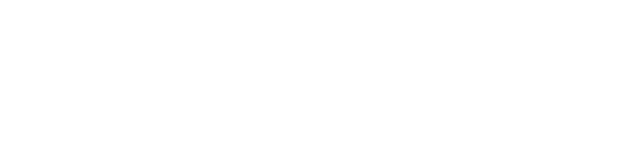
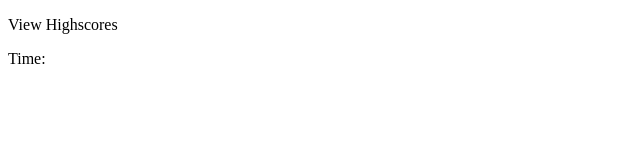
Before and after one commit to Owennewlove/git_html_css_javascript_timed_quiz, a plain HTML site: page index.html in a window 1280 px wide. Shown: the whole page, without its empty margins (0-640 px from the left). Drawn offline with Linux system fonts and the light colour scheme.

Commit message:
added a nav bar with two p defined with classes for highscore and the timer

```diff
--- a/index.html
+++ b/index.html
@@ -10,6 +10,10 @@
     <link rel="stylesheet" href="./assets/css/style.css">
 </head>
 <body>
+    <nav>
+        <p class="highscore">View Highscores</p>
+        <p class="timer">Time: </p>
+    </nav>
 
 
 
```
